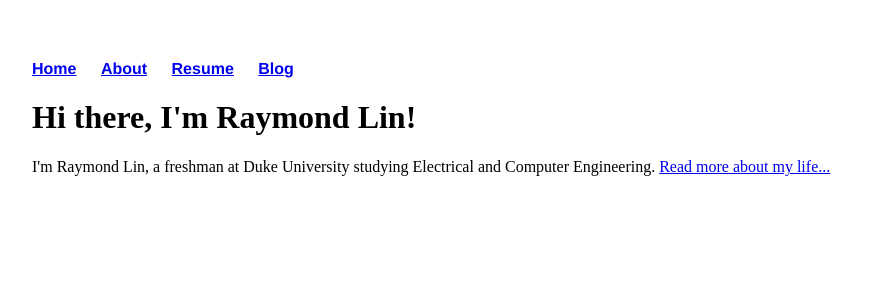
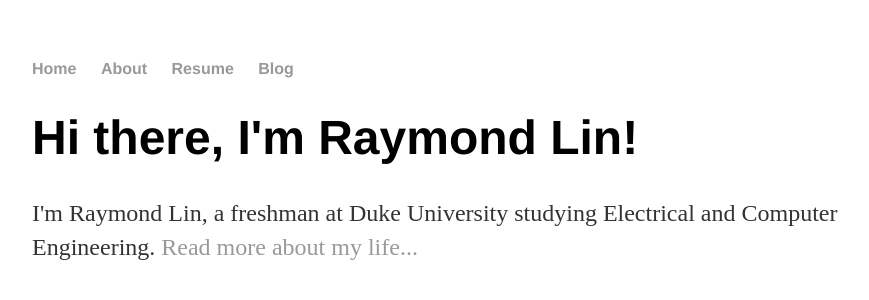
Before and after one commit to rlin264/rlin264.github.io, a Jekyll site: the page built from index.html, in a window 1280 px wide. Shown: the top 300 px of the page, without its empty margins (160-1029 px from the left). Built offline with Jekyll 4.4.1, drawn with Linux system fonts in a browser that asks for light colours.

Commit message:
update css

```diff
--- a/css/main.css
+++ b/css/main.css
@@ -3,7 +3,7 @@
     width: 70%;
 }
 nav ul, footer ul {
-    font-family: 'Helvetica', 'Arial', 'Sans-Serif', sans-serif;
+    font-family:'Helvetica', 'Arial', 'Sans-Serif';
     padding: 0px;
     list-style: none;
     font-weight: bold;
@@ -12,3 +12,32 @@
     display: inline;
     margin-right: 20px;
 }
+a {
+    text-decoration: none;
+    color: #999;
+}
+a:hover {
+    text-decoration: underline;
+}
+h1 {
+    font-size: 3em;
+    font-family:'Helvetica', 'Arial', 'Sans-Serif';
+}
+p {
+    font-size: 1.5em;
+    line-height: 1.4em;
+    color: #333;
+}
+footer {
+    border-top: 1px solid #d5d5d5;
+    font-size: .8em;
+}
+
+ul.posts {
+    margin: 20px auto 40px;
+    font-size: 1.5em;
+}
+
+ul.posts li {
+    list-style: none;
+}
```
